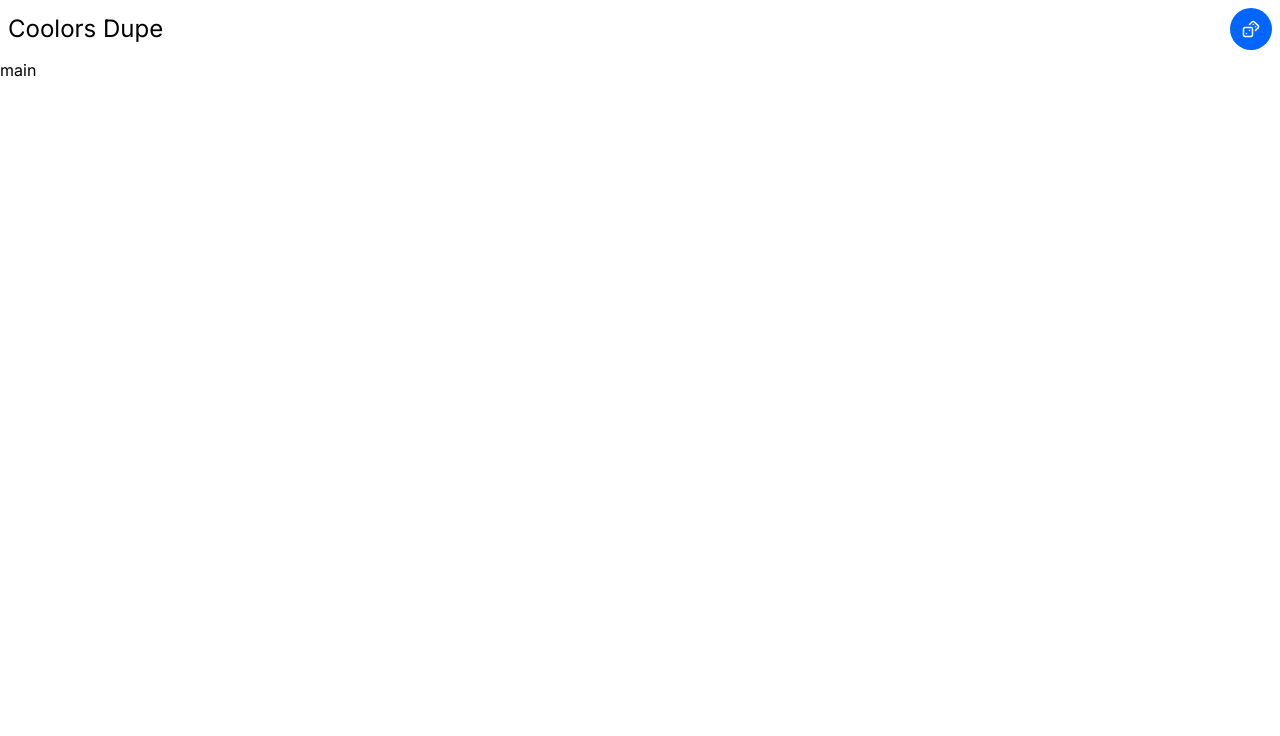
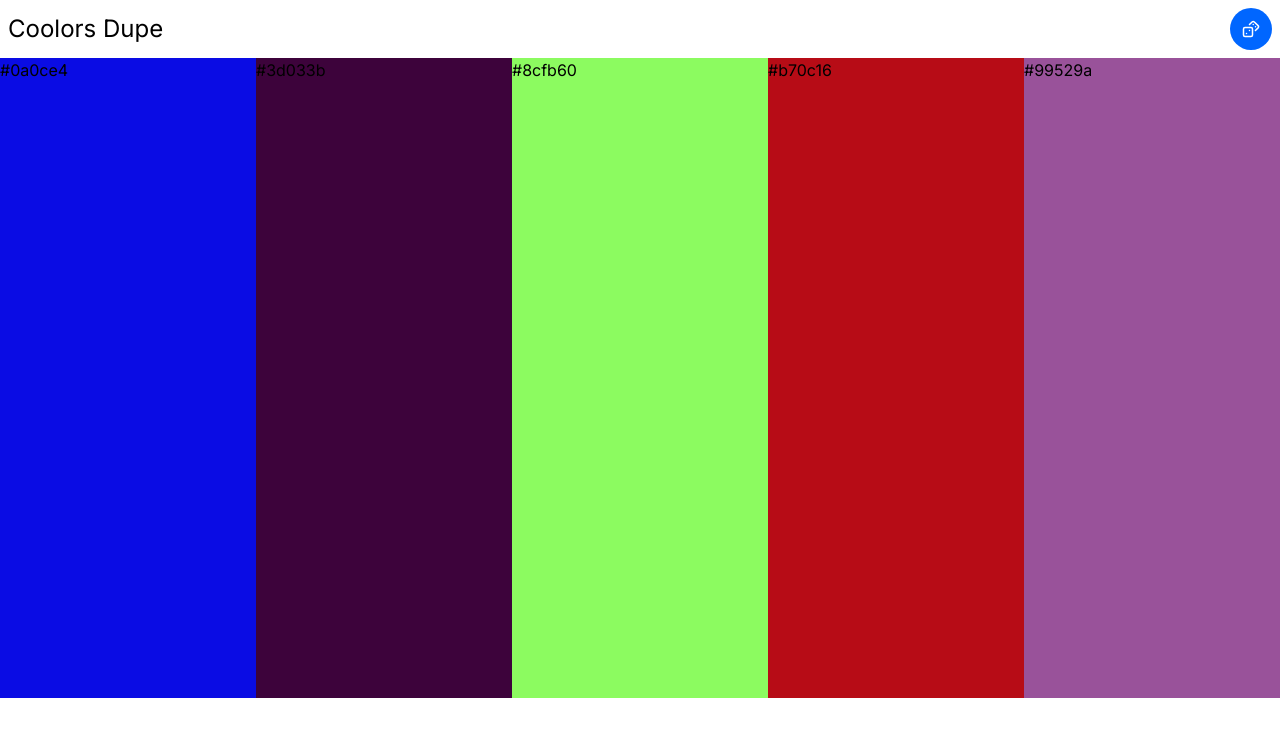
Before and after one commit to idamakela/test-creation, a Next.js app: page / in a window 1280 px wide. Shown: the top 736 px of the page. Built offline with nearby package versions, Linux system fonts and the light colour scheme.

Commit message:
Add ColoList.tsx and getRandomHex functionality

```diff
--- a/app/page.tsx
+++ b/app/page.tsx
@@ -1,5 +1,7 @@
+import ColorList from "@/components/ColorList"
+
 export default function Home() {
   return (
-    <main>main</main>
+    <main><ColorList /></main>
   )
 }
--- /dev/null
+++ b/components/ColorList.tsx
@@ -0,0 +1,49 @@
+"use client"
+import { useState, useEffect} from "react";
+import { mockColor, isUnique } from "@/tests/utils";
+import { ColorListProps } from "@/types";
+
+const ColorList = ({ colors }: ColorListProps) => {
+    const [randomHexValues, setRandomHexValues] = useState<string[]>([]);
+
+const generateRandomHex = (): string => {
+    return `#${Math.floor(Math.random() * 16777215).toString(16).padStart(6, '0')}`;
+  };
+
+  const generateUniqueRandomHexValues = (count: number): string[] => {
+    const hexValues: string[] = [];
+    while (hexValues.length < count) {
+      const randomHex = generateRandomHex();
+      if (!hexValues.includes(randomHex)) {
+        hexValues.push(randomHex);
+      }
+    }
+    return hexValues;
+  };
+
+  console.log(randomHexValues)
+
+  useEffect(() => {
+    const uniqueHexValues = generateUniqueRandomHexValues(5);
+    setRandomHexValues(uniqueHexValues);
+  }, []);
+
+
+  return (
+    <div>
+      <div className="flex justify-evenly h-[80vh]" role="list">
+      {randomHexValues.map((color, index) => (
+        <button key={index} style={{ backgroundColor: color }} className={`text-center flex flex-col justify-between h-full w-full`}>
+
+            {color}
+
+          {/* Add remove button*/}
+          {/* Add add button */}
+        </button>
+      ))}
+    </div>
+    </div>
+  )
+}
+
+export default ColorList
```
